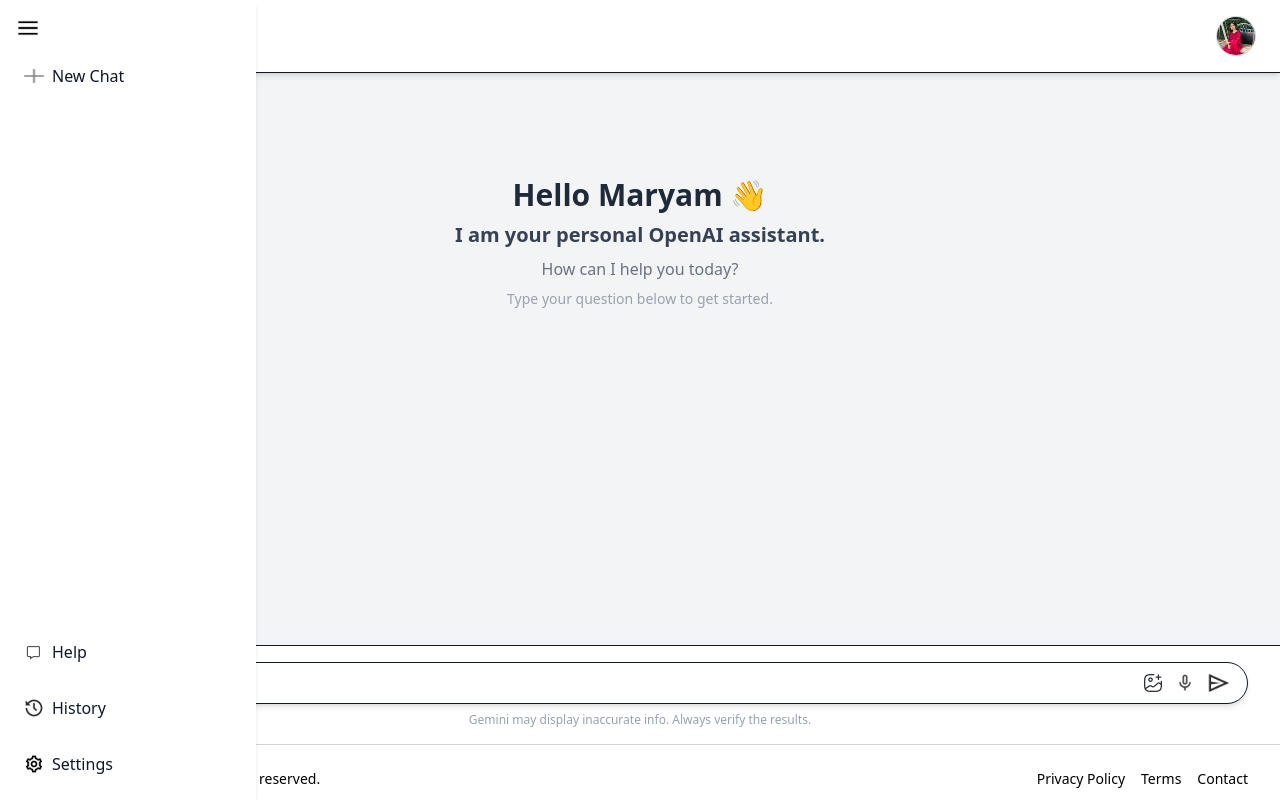
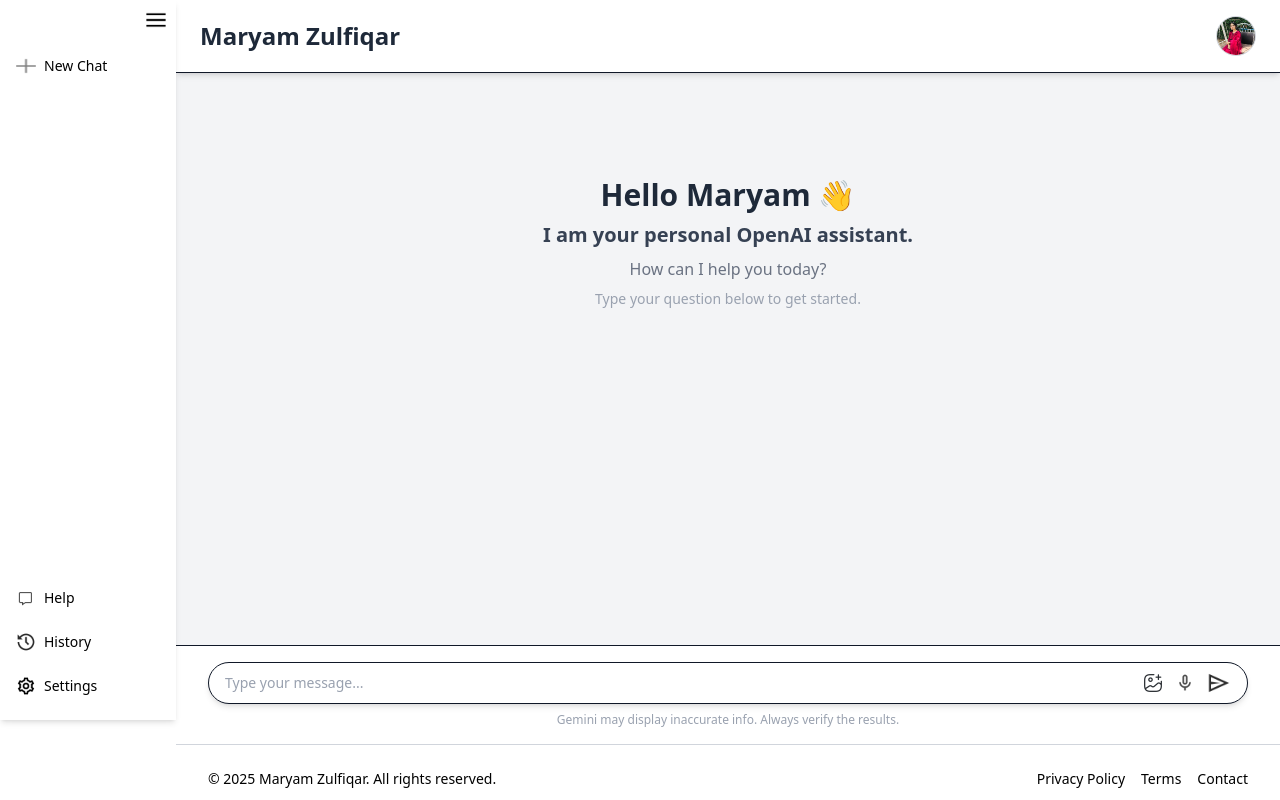
Before and after one commit to rajatayyabnawaz/OpenAi-Project, a React (Vite) app: page / in a window 1280 px wide. Built offline with nearby package versions, Linux system fonts and the light colour scheme.

Commit message:
Update Sidebar.jsx

```diff
--- a/src/Sidebar.jsx
+++ b/src/Sidebar.jsx
@@ -1,17 +1,28 @@
-import React, { useContext, useState } from "react";
+import React, { useContext, useState, useEffect } from "react";
 import { assets } from "./assets/assets";
 import { Context } from "./Context";
 import { FaTrashAlt } from "react-icons/fa";
 import { Link } from "react-router-dom";
 
-const Sidebar = () => {
+const Sidebar = ({ onToggle }) => {
   const [isOpen, setIsOpen] = useState(true);
   const { allTopics, loadChat, deleteChat, startNewChat } = useContext(Context);
 
+  // Notify parent (App.jsx) when sidebar opens or closes
+  useEffect(() => {
+    if (onToggle) {
+      onToggle(isOpen);
+    }
+  }, [isOpen, onToggle]);
+
   return (
-    <div className={`h-screen bg-white p-4 shadow-md transition-all duration-300 ${isOpen ? "w-64" : "w-20"} flex flex-col justify-between`}>
-      {/* Menu */}
-      <div className="flex justify-between items-center">
+    <div
+      className={`h-[90vh] ${
+        isOpen ? "w-44" : "w-20"
+      } bg-white text-black shadow-md transition-all duration-300 flex flex-col justify-between`}
+    >
+      {/* Top menu toggle */}
+      <div className="flex justify-end p-2">
         <img
           src={assets.menu_icon}
           alt="menu"
@@ -21,29 +32,31 @@
       </div>
 
       {/* New Chat */}
-      <div className="mt-4">
-        <button
-          onClick={startNewChat}
-          className="flex items-center gap-2 hover:bg-gray-100 p-2 rounded w-full"
-        >
-          <img src={assets.plus_icon} alt="new" className="w-5 h-5" />
-          {isOpen && <span>New Chat</span>}
-        </button>
+      <div className="mt-2 px-2">
+        <Link to="/">
+          <button
+            onClick={startNewChat}
+            className="flex items-center gap-2 hover:bg-gray-100 dark:hover:bg-gray-700 p-2 rounded w-full"
+          >
+            <img src={assets.plus_icon} alt="new" className="w-5 h-5" />
+            {isOpen && <span className="text-sm">New Chat</span>}
+          </button>
+        </Link>
       </div>
 
       {/* Chat Topics */}
-      <div className="mt-4 flex-1 overflow-y-auto">
+      <div className="mt-4 px-2 flex-1 overflow-y-auto">
         {isOpen && allTopics.length > 0 && (
           <p className="text-gray-500 text-sm mb-2">Topics</p>
         )}
         {allTopics.map((topic) => (
           <div
             key={topic}
-            className="group flex justify-between items-center hover:bg-gray-100 p-2 rounded cursor-pointer"
+            className="group flex justify-between items-center hover:bg-gray-100 dark:hover:bg-gray-700 p-2 rounded cursor-pointer"
           >
             <div
               onClick={() => loadChat(topic)}
-              className="text-sm text-gray-800 truncate w-full pr-2"
+              className="text-sm text-gray-800 dark:text-white truncate w-full pr-2"
             >
               {topic}
             </div>
@@ -57,18 +70,27 @@
       </div>
 
       {/* Bottom Links */}
-      <div className="space-y-4">
-        <Link to="/help" className="flex items-center gap-2 hover:bg-gray-100 p-2 rounded">
+      <div className="px-2 py-4 space-y-2">
+        <Link
+          to="/help"
+          className="flex items-center gap-2 hover:bg-gray-100 dark:hover:bg-gray-700 p-2 rounded"
+        >
           <img src={assets.message_icon} alt="help" className="w-5 h-5" />
-          {isOpen && <span>Help</span>}
+          {isOpen && <span className="text-sm">Help</span>}
         </Link>
-        <Link to="/history" className="flex items-center gap-2 hover:bg-gray-100 p-2 rounded">
+        <Link
+          to="/history"
+          className="flex items-center gap-2 hover:bg-gray-100 dark:hover:bg-gray-700 p-2 rounded"
+        >
           <img src={assets.history_icon} alt="history" className="w-5 h-5" />
-          {isOpen && <span>History</span>}
+          {isOpen && <span className="text-sm">History</span>}
         </Link>
-        <Link to="/settings" className="flex items-center gap-2 hover:bg-gray-100 p-2 rounded">
+        <Link
+          to="/settings"
+          className="flex items-center gap-2 hover:bg-gray-100 dark:hover:bg-gray-700 p-2 rounded"
+        >
           <img src={assets.setting_icon} alt="settings" className="w-5 h-5" />
-          {isOpen && <span>Settings</span>}
+          {isOpen && <span className="text-sm">Settings</span>}
         </Link>
       </div>
     </div>
```
